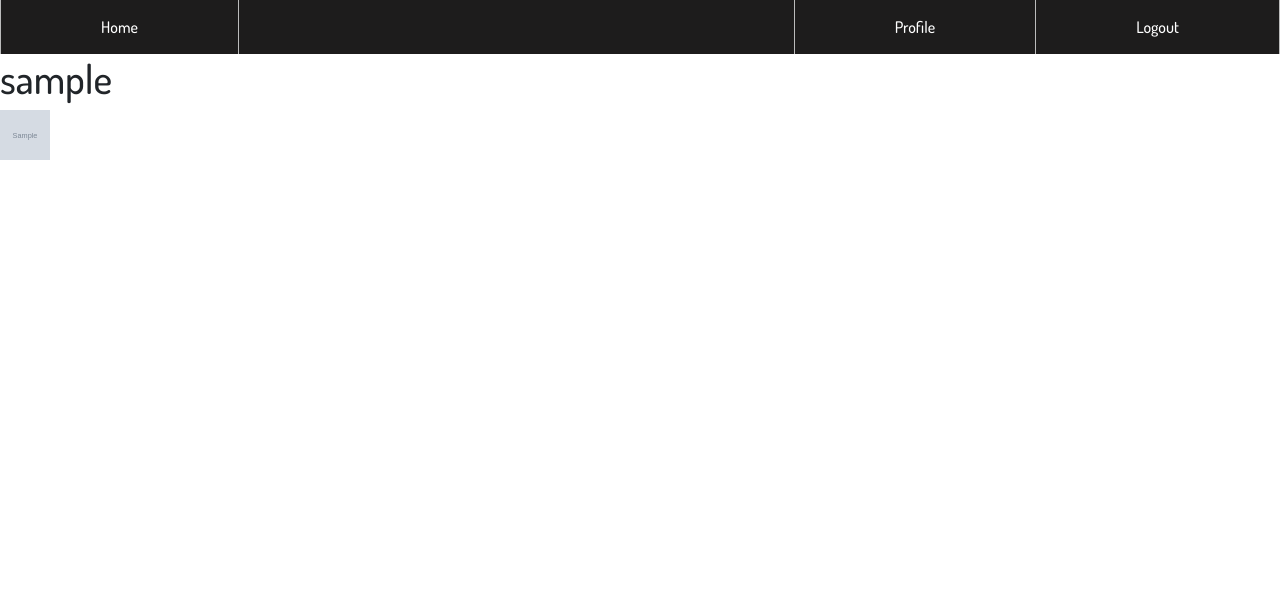
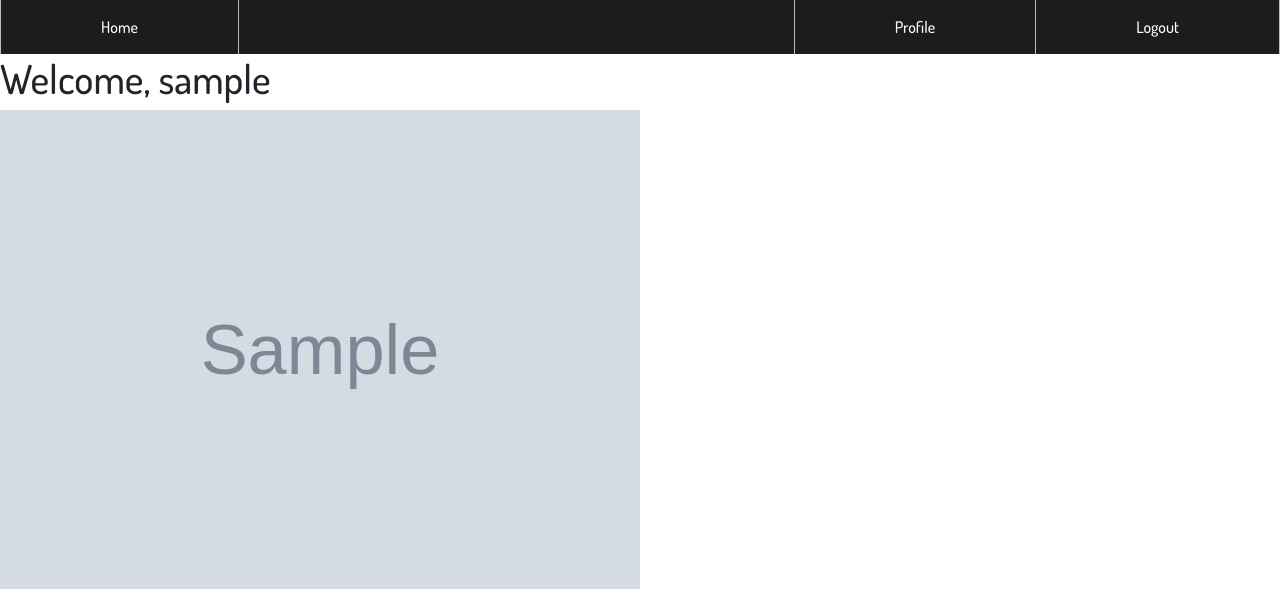
Before and after one commit to ShaneWD/photos_store, a Django app: template project/main/templates/main/home.html in a window 1280 px wide. Shown: the top 589 px of the page. Run offline with Django 3.2, Linux system fonts and the light colour scheme; the template is opened without the code that fills it: values that come from a table or form of the project are taken from there, others are empty; a user stored in the database is signed in; tables that the repository leaves empty hold one stand-in row (values such as "Sample post"); grey boxes marked "Sample" are stand-in pictures; parts of the project's set-up code (start-up, migrations or seed data) failed here and were passed over.

Commit message:
displays each picture of admin in homepage

```diff
--- a/project/main/templates/main/home.html
+++ b/project/main/templates/main/home.html
@@ -1,5 +1,7 @@
 {% extends 'main.html' %}
 {% block context %}
-    <h1>{{user}}</h1>
-    <img src="{{user.profile.image.url}}" width="50" height="50"alt="failure">
+    <h1>Welcome, {{user}}</h1>
+    {% for picture in pictures %}
+        <img src="{{picture.image.url}}" width="50%" height="50%"alt="failure">
+    {% endfor %}
 {% endblock context%}
--- a/project/main/views.py
+++ b/project/main/views.py
@@ -1,13 +1,14 @@
 from django.shortcuts import render
 from django.http import HttpResponse
 from django.contrib.auth.decorators import login_required
+from .models import Pictures
 # Create your views here.
 
 
 @login_required
 def home(request):
     context = {
-
+        "pictures": Pictures.objects.all()
     }
 
     return render(request, "main/home.html", context)
```
